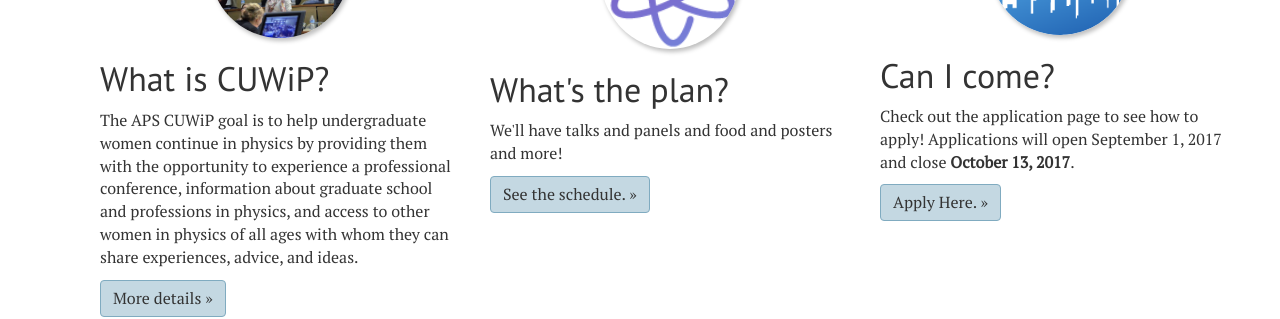
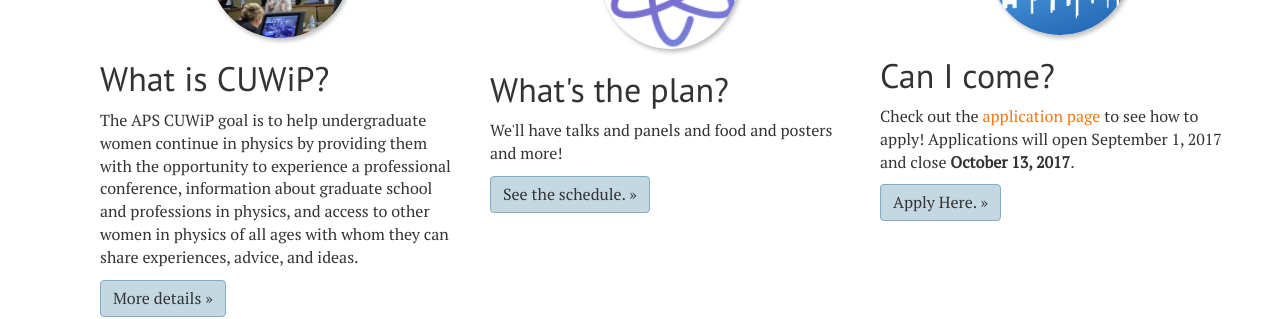
Before and after one commit to cuwip-nyc/cuwip-nyc.github.io, a Jekyll site: the page built from index.html, in a window 1280 px wide and 900 px high, scrolled down 584 px. Shown: the part 155-474 px from the top of the window. Built offline with Jekyll 4.4.1, drawn with Linux system fonts in a browser that asks for light colours; comment, search, counter and statistics services are not loaded; part of the change alters nothing that is shown.

```diff
--- a/index.html
+++ b/index.html
@@ -38,7 +38,7 @@ href="https://www.aps.org/programs/women/workshops/cuwipapp.cfm" role="button">A
     <div class="col-md-4">
       <img src="images/city.png" alt="the city" class="img-circle img-responsive center-block shadowImg" width="140" height="140">
       <h2>Can I come?</h2>
-      <p>Check out the application page to see how to apply! Applications will
+      <p>Check out the <a href="{{site.baseurl}}/apply.html">application page</a> to see how to apply! Applications will
 open September 1, 2017 and close <b>October 13, 2017</b>. </p>
       <p><a class="btn btn-default"
 href="https://www.aps.org/programs/women/workshops/cuwipapp.cfm"
```
Also changed, not shown: 1 other file.
